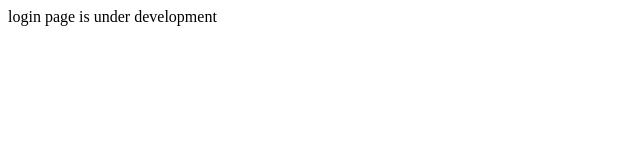
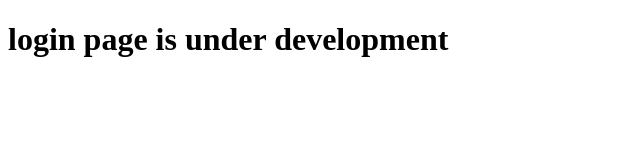
Before and after one commit to shreesainathmarbles/shreesainathmarbles, a plain HTML site: page index.html in a window 1280 px wide. Shown: the whole page, without its empty margins (0-640 px from the left). Drawn offline with Linux system fonts and the light colour scheme.

Commit message:
Update index.html

```diff
--- a/index.html
+++ b/index.html
@@ -7,6 +7,6 @@
     <title>Shree Sainath Marbles</title>
 </head>
 <body>
-    login page is under development
+    <h1>login page is under development</h1>
 </body>
 </html>
```
